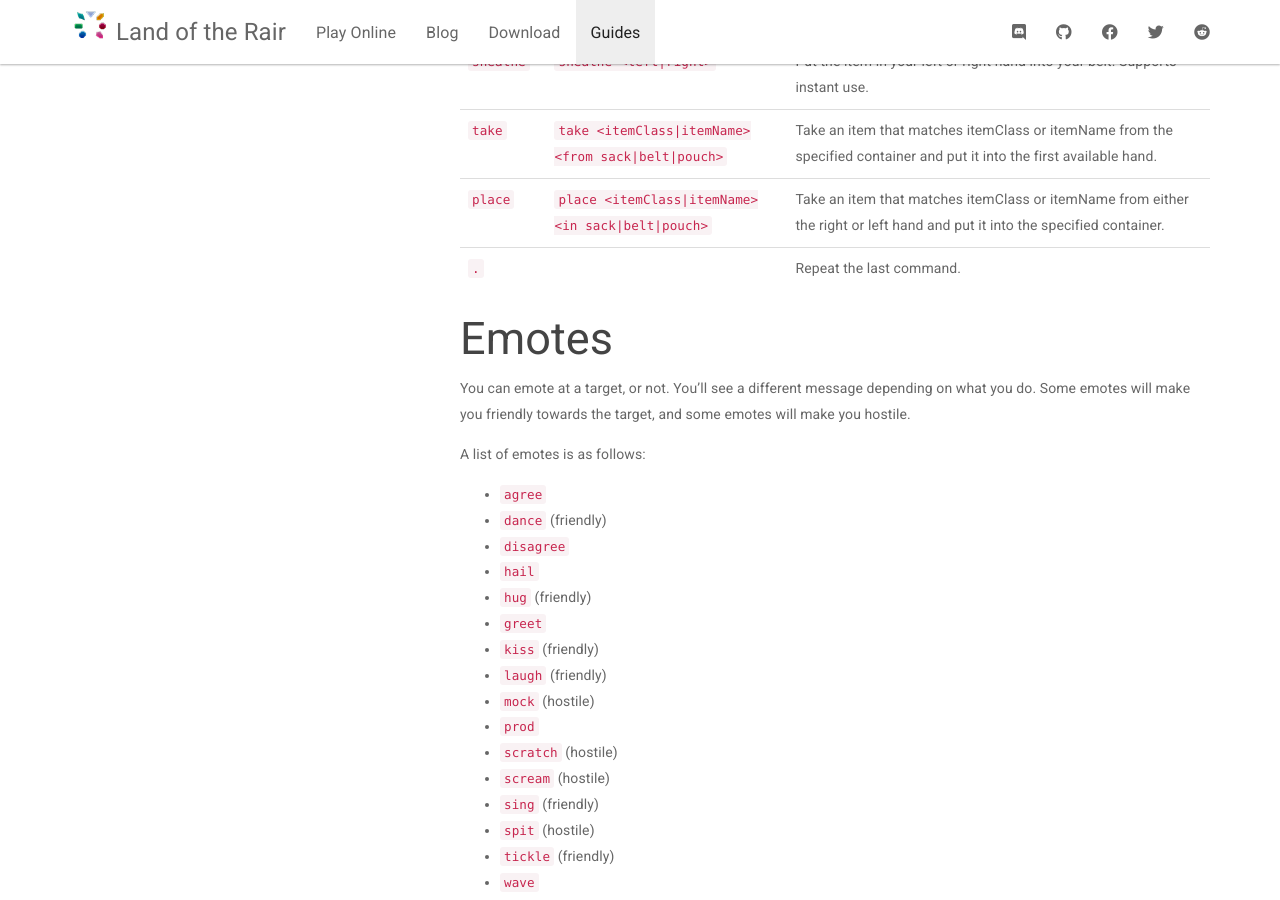
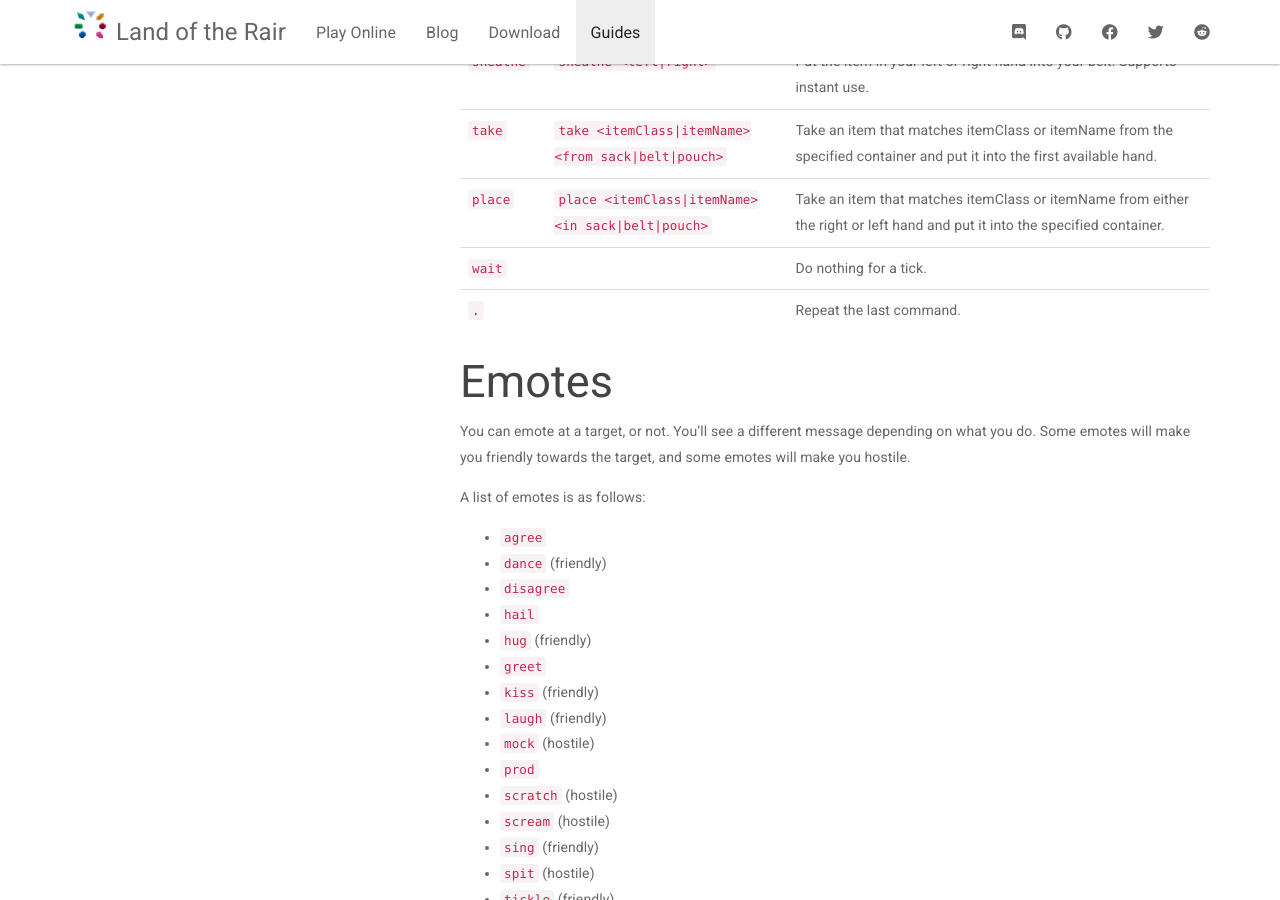
Before and after one commit to LandOfTheRair/landoftherair.github.io, a Jekyll site: the page built from _docs/getting-started/default-macros.md, in a window 1280 px wide and 900 px high, scrolled down 1763 px. Built offline with Jekyll 4.4.1, drawn with Linux system fonts in a browser that asks for light colours; nearby versions of some CDN libraries.

Commit message:
Update default-macros.md

```diff
--- a/_docs/getting-started/default-macros.md
+++ b/_docs/getting-started/default-macros.md
@@ -45,6 +45,7 @@ Macro | Syntax | Description
 `sheathe`             | `sheathe <left|right>` | Put the item in your left or right hand into your belt. Supports instant use.
 `take`                | `take <itemClass|itemName> <from sack|belt|pouch>` | Take an item that matches itemClass or itemName from the specified container and put it into the first available hand.
 `place`               | `place <itemClass|itemName> <in sack|belt|pouch>` | Take an item that matches itemClass or itemName from either the right or left hand and put it into the specified container.
+`wait`                | | Do nothing for a tick.
 `.`                   | | Repeat the last command.
 
 ## Emotes
```
